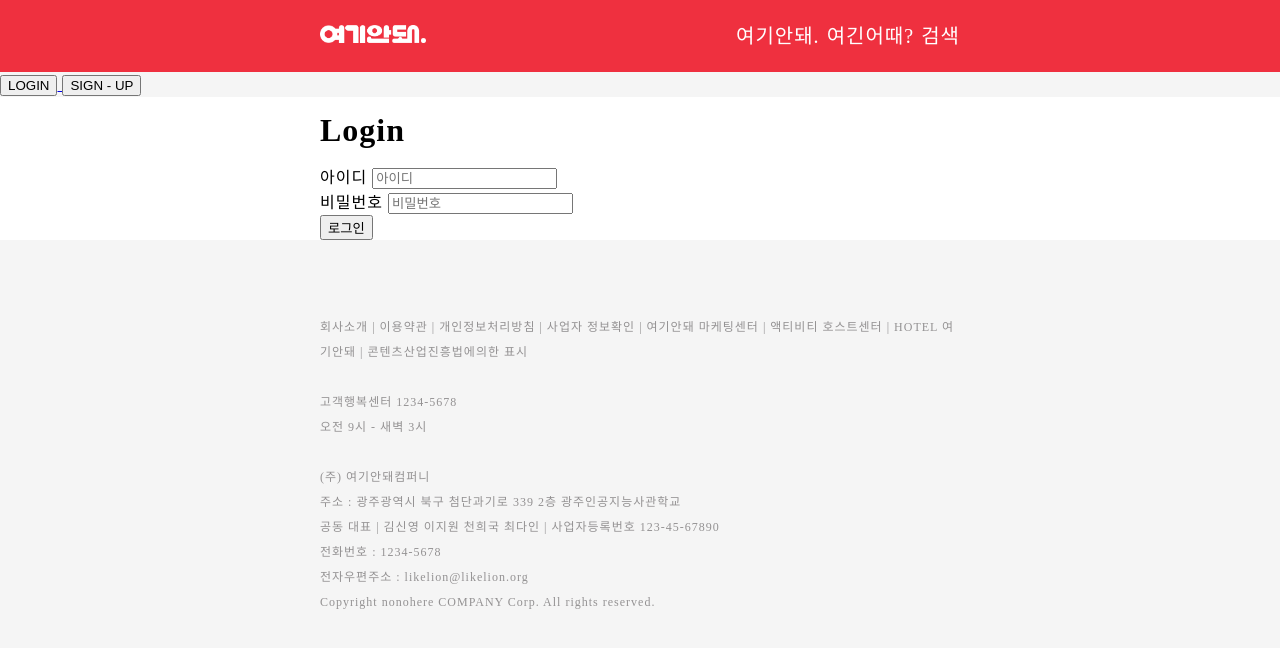
After one commit to aloha-project-team/nonohere, a Django app: page /login/ in a window 1280 px wide. The commit adds this page. Shown: the top 648 px of the page. Run offline with Django 3.2, Linux system fonts and the light colour scheme; some web fonts are replaced.

Commit message:
login_like

```diff
--- a/web_NotHere/NotHereProject/NotHereApp/models.py
+++ b/web_NotHere/NotHereProject/NotHereApp/models.py
@@ -1,4 +1,5 @@
 from django.db import models
+from django.contrib.auth.models import User
 
 # Create your models here.
 
@@ -15,6 +16,8 @@ class StoreDB(models.Model):
     category = models.CharField(max_length=10)
     addcode = models.CharField(max_length=10)
 
+    liked_users = models.ManyToManyField(User, related_name='liked_posts')
+
     def __str__(self):
         return f'{self.id} : {self.name}'
 
--- /dev/null
+++ b/web_NotHere/NotHereProject/NotHereApp/templates/login.html
@@ -0,0 +1,28 @@
+{% extends 'base.html' %}
+
+{% block content %}
+<div class="container">
+
+    {% if error %}
+    <div role='alert'>
+        {{ error }}
+    </div>
+    {% endif %}
+
+    <form action="{% url 'login' %}" method="POST">
+        {% csrf_token %}
+        <h1>Login</h1>
+
+        <div>
+            <label for="username">아이디</label>
+            <input type="text" id = 'username' placeholder="아이디" name="username">
+        </div>
+        <div >
+            <label for="password">비밀번호</label>
+            <input type="password" id='password' placeholder="비밀번호" name="password">
+        </div>
+        <button type="submit">로그인</button>
+    </form>
+
+</div>
+{% endblock %}
--- a/web_NotHere/NotHereProject/NotHereApp/views.py
+++ b/web_NotHere/NotHereProject/NotHereApp/views.py
@@ -1,6 +1,8 @@
-from django.shortcuts import render
+from django.shortcuts import render, redirect
 from .models import StoreDB, ReviewDB
-from django.db.models import Q
+from django.contrib.auth.models import User
+from django.contrib import auth
+from django.contrib.auth.decorators import login_required
 # Create your views here.
 
 def home(request):
@@ -60,3 +62,77 @@ def detail(request, store_pk):
     context['reviews'] = reviews
 
     return render(request, 'detail.html', context)
+#################################################################
+def sign_up(request):
+    context = {}
+
+    #POST Method
+    if request.method == 'POST':
+        username = request.POST['username']
+        password = request.POST['password']
+        password_check = request.POST['password_check']
+
+        if (username and password and password == password_check):
+            new_user = User.objects.create_user(
+                username = username,
+                password = password,
+            )
+            auth.login(request, new_user)
+            return redirect('home') #로그인하면 게시물 목록으로
+
+        else:
+            context['error'] = "아이디와 비밀번호를 다시 확인해주세요."
+
+    # GET Method
+    return render(request, 'sign_up.html', context)
+
+def login(request):
+    context = {}
+
+    #POST Method
+    if request.method == "POST":
+        username1 = request.POST['username']
+        password1 = request.POST['password']
+        if username1 and password1 :
+            user = auth.authenticate(
+                request,
+                username = username1,
+                password = password1
+            )
+
+            if user is not None:
+                auth.login(request, user)
+                return redirect('home')
+            else:
+                context['error'] = '아이디와 비밀번호를 다시 확인해주세요.'
+
+        else:
+            context['error'] = '아이디와 비밀번호를 모두 입력해주세요.'
+
+    #GET Method
+    return render(request, 'login.html', context)
+
+def logout(request):
+    if request.method == "POST":
+        auth.logout(request)
+
+    return redirect("home")
+
+@login_required
+def like(request, store_id):
+
+    if request.method == 'POST':
+        try:
+            store = StoreDB.objects.get(id=store_id)
+
+            if request.user in store.liked_users.all():
+                store.liked_users.remove(request.user)
+            else:
+                store.liked_users.add(request.user)
+
+            return redirect('detail', store.id)
+
+        except StoreDB.DoesNotExist:
+            pass
+
+    return redirect('home')
--- a/web_NotHere/NotHereProject/NotHereProject/urls.py
+++ b/web_NotHere/NotHereProject/NotHereProject/urls.py
@@ -21,4 +21,8 @@ urlpatterns = [
     path('admin/', admin.site.urls),
     path('', views.home, name='home'),
     path('detail/<int:store_pk>', views.detail, name='detail'),
+    path('sign-up/', views.sign_up, name='sign_up'),
+    path('login/', views.login, name = 'login'),
+    path('logout/', views.logout, name = 'logout'),
+    path('<int:store_id>/like/', views.like, name='like'),
 ]
--- a/web_NotHere/NotHereProject/templates/base.html
+++ b/web_NotHere/NotHereProject/templates/base.html
@@ -11,7 +11,9 @@
 </head>
 <body>
     <header>
-        <img id='logo' src='{% static "img/nonohere_logo.png" %}' alt='nonohere_logo'>
+        <a href = "{% url 'home' %}">
+            <img id='logo' src='{% static "img/nonohere_logo.png" %}' alt='nonohere_logo'>
+        </a>
         <nav>
             <input type="radio" name="noyes" id='no' onclick="changenoyes()" checked/>
             <label for='no'>여기안돼.</label>
@@ -20,6 +22,26 @@
             <span>검색</span>
         </nav>
     </header>
+    <div class="login">
+        {% if user.is_authenticated %}
+        <div>
+            <form action="{% url 'logout' %}" method="POST">
+                {% csrf_token %}
+                {{ user.get_username }} 님 환영합니다.
+                <button type = submit>LOGOUT</button>
+            </form>
+        </div>
+        {% else %}
+        <div>
+            <a href="{% url 'login' %}">
+                <button type="button">LOGIN</button>
+            </a>
+            <a href="{% url 'sign_up' %}">
+                <button type="button">SIGN - UP</button>
+            </a>
+        </div>
+    {% endif %}
+    </div>
     <div id='main_container'>
     {% block content %}
     {% endblock %}
```
Also changed, not shown: web_NotHere/NotHereProject/NotHereApp/templates/detail.html (+18 -0 lines), web_NotHere/NotHereProject/NotHereApp/templates/sign_up.html (added, +31 -0 lines), web_NotHere/NotHereProject/NotHereApp/migrations/0005_storedb_liked_users.py (added), web_NotHere/NotHereProject/db.sqlite3.
